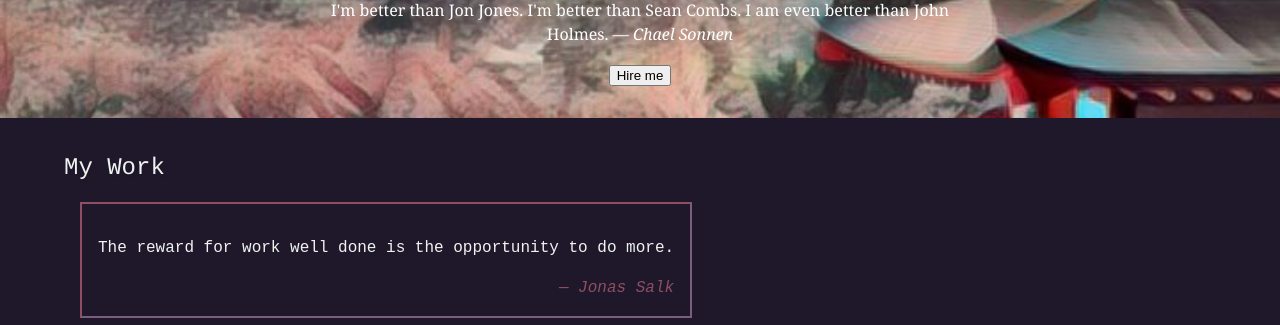
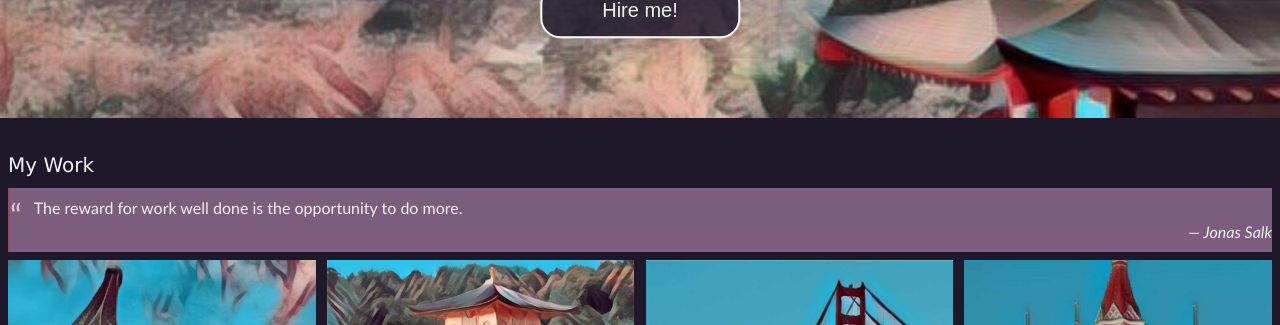
Before and after one commit to itsjan/Front-end, a website: page coursework/final-project/dist/index.html in a window 1280 px wide. Shown: the part 314-639 px from the top of the page. Drawn offline with Linux system fonts and the light colour scheme.

Commit message:
refactor scss (small device screen)

```diff
--- /dev/null
+++ b/coursework/final-project/scss/_about.scss
@@ -0,0 +1,33 @@
+.about-info {
+  display: grid;
+  grid-gap: 30px;
+  grid-template-areas:
+    "bio bio bioimage"
+    "job1 job2 job3";
+  grid-template-columns: repeat(3, 1fr);
+
+  .bio-image {
+    grid-area: bioimage;
+    margin: auto;
+    border-radius: 50%;
+    border: solid 3px $dark-accent-color;
+  }
+  .bio {
+    grid-area: bio;
+    font-size: 1.5rem;
+  }
+  .job-1 {
+    grid-area: job1;
+  }
+  .job-2 {
+    grid-area: job2;
+  }
+  .job-3 {
+    grid-area: job3;
+  }
+  .job {
+    background: lighten($background-color, 5);
+    padding: 0.5rem;
+    border-bottom: $dark-accent-color 5px solid;
+  }
+}
--- a/coursework/final-project/scss/_config.scss
+++ b/coursework/final-project/scss/_config.scss
@@ -41,7 +41,8 @@ $debug: false;
 // Media Query Mixins
 
 @mixin mediaSm {
-  @media screen and (max-width: 500px) {
+  @media screen and (max-width: 360px) {
+    // Galaxy Fold, Moto G4
     @content;
   }
 }
--- /dev/null
+++ b/coursework/final-project/scss/_contact.scss
@@ -0,0 +1,20 @@
+.contact-boxes {
+  display: flex;
+  flex-wrap: wrap;
+  justify-content: space-evenly;
+  align-items: center;
+  margin-top: 1rem;
+
+  div {
+    //font-size: 1.5rem;
+    //border: 3px white solid;
+    //padding: 1.5rem 2.5rem;
+    padding: 0.25rem 2.5rem;
+    margin-bottom: 3rem;
+    @include easeOut;
+    // Mobile first .. you can not hover find a finger
+    // &:hover {
+    //   padding: 0.5rem 1.5rem;
+    //   background: $dark-shades-color;
+  }
+}
--- /dev/null
+++ b/coursework/final-project/scss/_fonts.scss
@@ -0,0 +1,36 @@
+body {
+  font-family: "Gill Sans", "Gill Sans MT", Calibri, "Trebuchet MS", sans-serif;
+}
+
+p {
+  font-size: 1rem;
+}
+
+h1,
+h2,
+h3 {
+  font-family: Verdana, Geneva, Tahoma, sans-serif;
+  margin: 0;
+  font-weight: 400;
+  /*           x   y   blur color */
+  text-shadow: 1.5px 2px 1.5px $dark-shades-color;
+}
+
+h1 {
+  font-family: "Hind", sans-serif;
+  font-size: 2rem;
+}
+
+h2,
+h3,
+h6 {
+  font-size: 1.25rem;
+}
+
+h6 {
+  color: $main-brand-color;
+}
+
+.text-secondary {
+  color: $dark-accent-color;
+}
--- a/coursework/final-project/scss/_hero-image.scss
+++ b/coursework/final-project/scss/_hero-image.scss
@@ -25,7 +25,7 @@ html {
 
 /* Place text in the middle of the image */
 .hero-text {
-  margin-top: 5rem;
+  margin-top: 0rem;
   text-align: center;
   position: absolute;
   top: 50%;
@@ -37,3 +37,39 @@ html {
     font-size: 3rem;
   }
 }
+
+// https://codetheweb.blog/fullscreen-image-hero/
+.hero-button {
+  /* Positioning and sizing */
+  display: block;
+  width: 200px;
+
+  /* Padding and margins */
+  padding: 1em;
+  margin-top: 50px;
+  margin-left: auto;
+  margin-right: auto;
+
+  /* Text styles */
+  a {
+    color: $light-shades-color;
+    text-decoration: none;
+    font-size: 1.5em;
+  }
+
+  /* Border styles */
+  border: 2px solid white;
+  border-radius: 20px;
+
+  /* Background styles */
+  background-color: rgba($background-color, 0.8);
+}
+
+@include mediaSm {
+  .projects {
+    grid-template-columns: repeat(1, 1fr);
+  }
+  .hero-banner-quote {
+    display: none;
+  }
+}
--- a/coursework/final-project/scss/_mobile.scss
+++ b/coursework/final-project/scss/_mobile.scss
@@ -40,15 +40,7 @@
   }
 }
 
-// Smartphones
 @include mediaSm {
-  h1 {
-    font-size: 2rem;
-  }
-  h2 {
-    font-size: 1.25rem;
-  }
-
   .projects {
     grid-template-columns: repeat(1, 1fr);
   }
--- a/coursework/final-project/scss/_quote.scss
+++ b/coursework/final-project/scss/_quote.scss
@@ -1,21 +1,25 @@
 // Original source from
-// https://codepen.io/chris22smith/pen/oQWavL
+// https://css-tricks.com/snippets/css/simple-and-nice-blockquote-styling/
 
-.quote {
-  font-family: "Courier New", Courier, monospace;
-  display: inline-block;
-  margin: 1em;
-  overflow: hidden;
 blockquote {
-    background-color: $background-color;
-    border-left: solid 2px $dark-accent-color;
-    border-top: solid 2px $dark-accent-color;
-    border-bottom: solid 2px $main-brand-color;
-    border-right: solid 2px $main-brand-color;
-    display: inline-block;
-    margin: 0;
-    padding: 1em;
-    position: relative;
+  background: $main-brand-color;
+  color: $light-shades-color;
+  border-left: 2px solid $dark-accent-color;
+  //margin: 1.5em 10px;
+  margin: 0.5em 0px;
+  //padding: 0.5em 10px;
+  padding: 0.5em 0px;
+  quotes: "\201C""\201D""\2018""\2019";
+}
+blockquote:before {
+  color: #ccc;
+  content: open-quote;
+  //font-size: 4em;
+  font-size: 2em;
+  line-height: 0.1em;
+  margin-right: 0.25em;
+  vertical-align: -0.4em;
+}
 
 cite {
   display: block;
@@ -24,11 +28,8 @@
   &:before {
     content: "— ";
   }
-      color: $dark-accent-color;
 }
-    > * {
-      position: relative;
-      z-index: 1;
+
+blockquote p {
+  display: inline;
 }
-  }
-}
--- /dev/null
+++ b/coursework/final-project/scss/_work.css
@@ -0,0 +1,41 @@
+// Work projects
+
+.projects {
+  display: grid;
+  grid-gap: 0.7rem;
+
+  /*                     " three times one fractional" */
+  grid-template-columns: repeat(3, 1fr);
+
+  .project-container {
+    // Positioning text on top of the image
+    // https://www.w3schools.com/howto/howto_css_image_text.asp
+
+    position: relative;
+    overflow: hidden;
+    text-align: center;
+
+    img {
+      // Idea for the zoom effect
+      // https://codepen.io/nxworld/pen/ZYNOBZ
+      width: 100%;
+      transform: scale(1);
+      transition: 0.3s ease-in-out;
+
+      &:hover {
+        width: 100%;
+        transform: scale(1.1);
+      }
+    }
+    .project-links {
+      background: rgba(lighten($background-color, 30), $background-opacity);
+      border-radius: 10%;
+      color: $dark-shades-color;
+
+      position: absolute;
+      top: 50%;
+      left: 50%;
+      transform: translate(-50%, -50%);
+    }
+  }
+}
--- a/coursework/final-project/scss/main.scss
+++ b/coursework/final-project/scss/main.scss
@@ -3,36 +3,18 @@
 @import "footer";
 @import "topnav";
 @import "hero-image";
-
+@import "fonts";
+@import "about";
+@import "work";
+@import "contact";
 // Media queries to the bottom of the file:
 //@import "mobile";
 body {
-  //@include background;
   background: $background-color;
   color: set-shades-color($background-color);
   height: 100%;
   margin: 0;
-  font-family: Georgia, "Times New Roman", Times, serif;
-  //font-family: 'Domine', serif;
   line-height: 1.5;
-}
-
-h1,
-h2,
-h3 {
-  margin: 0;
-  font-weight: 400;
-  /*           x   y   blur color */
-  text-shadow: 1.5px 2px 1.5px $dark-shades-color;
-}
-
-h1 {
-  font-family: "Hind", sans-serif;
-}
-
-h2,
-h3 {
-  font-family: courier;
 }
 
 a {
@@ -46,12 +28,11 @@ header {
   width: 100%;
 }
 
-.text-secondary {
-  color: $dark-accent-color;
-}
-
 main {
-  padding: 4rem;
+  //padding: 4rem;
+  padding-top: 4rem;
+  padding-left: 0.5rem;
+  padding-right: 0.5rem;
   //height: 100%;
   min-height: calc(100vh - $footer-height);
 
@@ -71,82 +52,6 @@ main {
     overflow: hidden;
     h1 {
       margin-top: 20vh;
-    }
-  }
-}
-
-.about-info {
-  display: grid;
-  grid-gap: 30px;
-  grid-template-areas:
-    "bio bio bioimage"
-    "job1 job2 job3";
-  grid-template-columns: repeat(3, 1fr);
-
-  .bio-image {
-    grid-area: bioimage;
-    margin: auto;
-    border-radius: 50%;
-    border: solid 3px $dark-accent-color;
-  }
-  .bio {
-    grid-area: bio;
-    font-size: 1.5rem;
-  }
-  .job-1 {
-    grid-area: job1;
-  }
-  .job-2 {
-    grid-area: job2;
-  }
-  .job-3 {
-    grid-area: job3;
-  }
-  .job {
-    background: lighten($background-color, 5);
-    padding: 0.5rem;
-    border-bottom: $dark-accent-color 5px solid;
-  }
-}
-
-// Work projects
-
-.projects {
-  display: grid;
-  grid-gap: 0.7rem;
-
-  /*                     " three times one fractional" */
-  grid-template-columns: repeat(3, 1fr);
-
-  .project-container {
-    // Positioning text on top of the image
-    // https://www.w3schools.com/howto/howto_css_image_text.asp
-
-    position: relative;
-    overflow: hidden;
-    text-align: center;
-
-    img {
-      // Idea for the zoom effect
-      // https://codepen.io/nxworld/pen/ZYNOBZ
-      width: 100%;
-      transform: scale(1);
-      transition: 0.3s ease-in-out;
-
-      &:hover {
-        width: 100%;
-        transform: scale(1.1);
-      }
-    }
-    .project-links {
-      background: rgba(lighten($background-color, 30), $background-opacity);
-      border-radius: 10%;
-      color: $dark-shades-color;
-
-      position: absolute;
-      top: 50%;
-      left: 50%;
-      transform: translate(-50%, -50%);
     }
   }
 }
@@ -171,24 +76,4 @@ main {
 
 // Contact Page
 
-.boxes {
-  display: flex;
-  flex-wrap: wrap;
-  justify-content: space-evenly;
-  align-items: center;
-  margin-top: 1rem;
-
-  div {
-    font-size: 1.5rem;
-    border: 3px white solid;
-    padding: 1.5rem 2.5rem;
-    margin-bottom: 3rem;
-    @include easeOut;
-    &:hover {
-      padding: 0.5rem 1.5rem;
-      background: $dark-shades-color;
-    }
-  }
-}
-
 @import "mobile";
```
Also changed, not shown: coursework/final-project/dist/about.html, coursework/final-project/dist/contact.html, coursework/final-project/dist/css/main.css, coursework/final-project/dist/index.html. Lines whose indentation alone changed are shown as unchanged.
